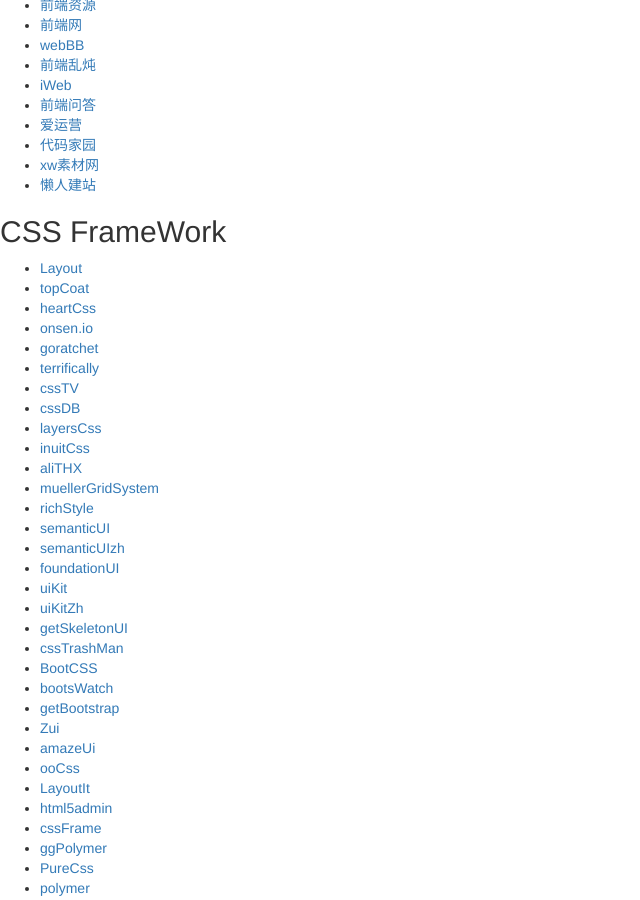
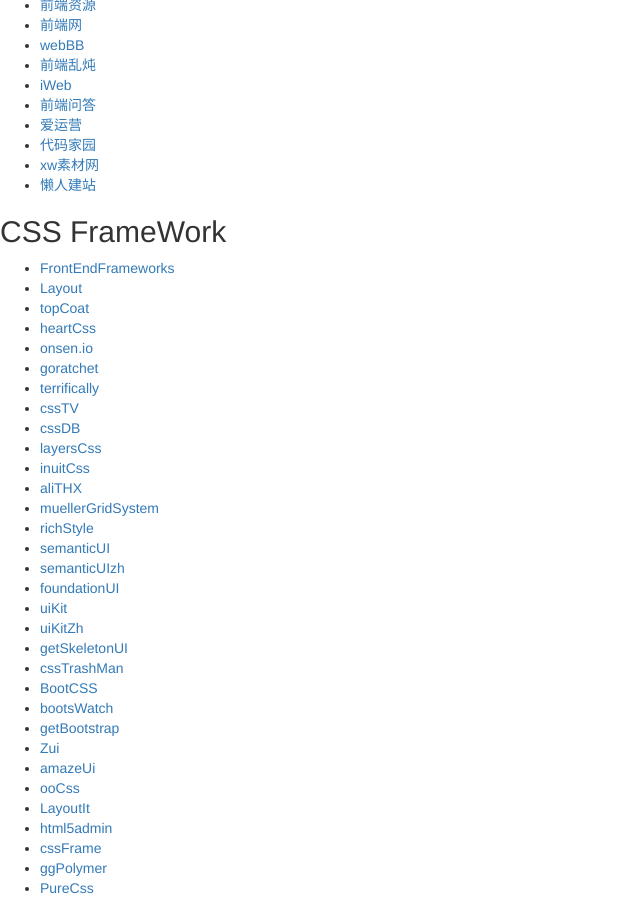
Before and after one commit to wkylin/wkylin.github.com, a Jekyll site: the page built from css3link.html, in a window 1280 px wide and 900 px high, scrolled down 2023 px. Shown: the whole window, without its empty margins (0-640 px from the left). Built offline with Jekyll 4.4.1, drawn with Linux system fonts in a browser that asks for light colours; nearby versions of some CDN libraries; library files that are not in the unit come from our copies; comment, search, counter and statistics services are not loaded.

```diff
--- a/css3link.html
+++ b/css3link.html
@@ -88,6 +88,7 @@
     <h2>CSS FrameWork</h2>
 </div>
 <ul class="ui-list fn-clear">
+    <li class="ui-list-item"><a href="http://usablica.github.io/front-end-frameworks/compare.html?v=2.0" target="_blank">FrontEndFrameworks</a></li>
     <li class="ui-list-item"><a href="http://zh.learnlayout.com/" target="_blank">Layout</a></li>
     <li class="ui-list-item"><a href="http://topcoat.io/" target="_blank">topCoat</a></li>
     <li class="ui-list-item"><a href="http://heartcss.org/" target="_blank">heartCss</a></li>
```
